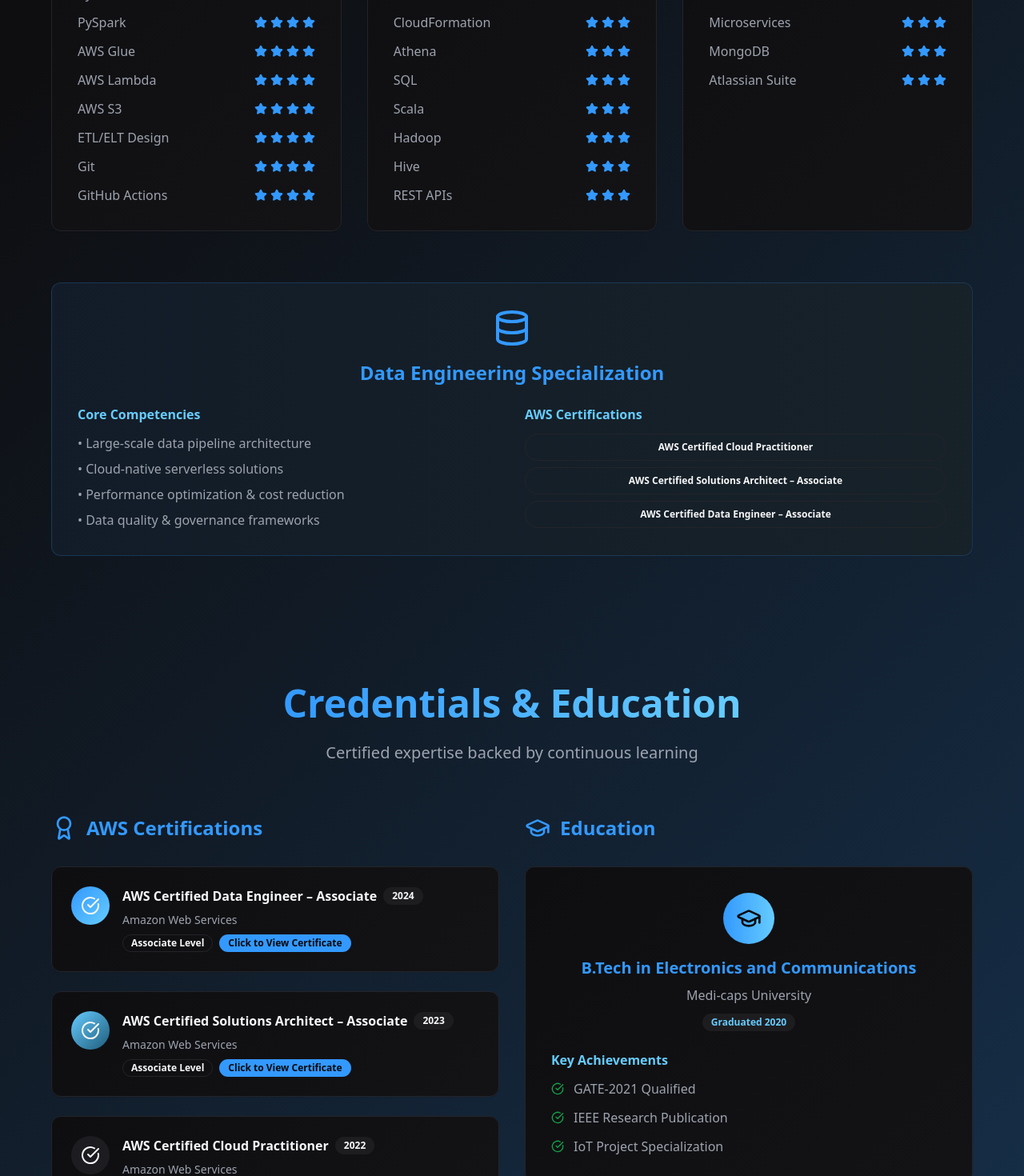
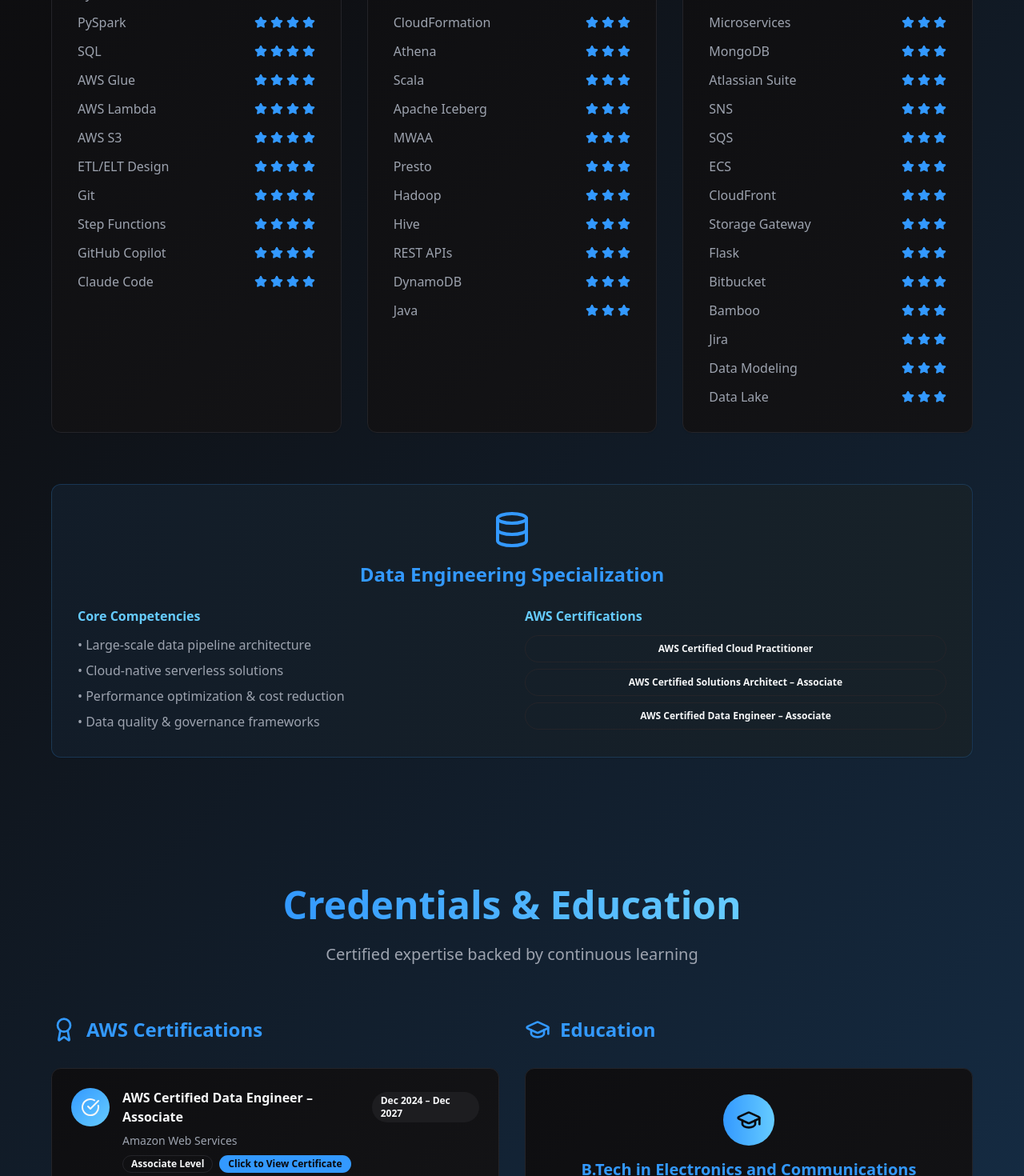
Before and after one commit to mahakg290399/mahakgoyal, a React (Vite) app: page / in a window 1280 px wide. Shown: the part 4100-5570 px from the top of the page at 80% size. Built offline with nearby package versions, Linux system fonts and the light colour scheme; the HTML template or start-up script is replaced by a standard one.

Commit message:
Changes
Co-authored-by: mahakg290399 <49653632+mahakg290399@users.noreply.github.com>

```diff
--- a/src/components/portfolio/CredentialsSection.tsx
+++ b/src/components/portfolio/CredentialsSection.tsx
@@ -7,7 +7,7 @@ export const CredentialsSection = () => {
     {
       title: "AWS Certified Data Engineer – Associate",
       issuer: "Amazon Web Services",
-      year: "2024",
+      year: "Dec 2024 – Dec 2027",
       level: "Associate",
       color: "skill-expert",
       link: "https://drive.google.com/file/d/1zxXXE1LdLAF0rMPsaeUNJcsI6qS0fCKS/view?usp=sharing"
@@ -15,7 +15,7 @@ export const CredentialsSection = () => {
     {
       title: "AWS Certified Solutions Architect – Associate",
       issuer: "Amazon Web Services",
-      year: "2023",
+      year: "Aug 2023 – Aug 2026",
       level: "Associate",
       color: "skill-proficient",
       link: "https://drive.google.com/file/d/1eWvDrOAqVQ34lyHbgzBcH-CSV-T5YGpc/view?usp=sharing"
@@ -23,7 +23,7 @@ export const CredentialsSection = () => {
     {
       title: "AWS Certified Cloud Practitioner",
       issuer: "Amazon Web Services",
-      year: "2022",
+      year: "Mar 2023 – Dec 2027",
       level: "Foundational",
       color: "skill-skilled",
       link: "https://drive.google.com/file/d/1k1oDkDc5s-d8pHSWvVAVTxk2kTBjKJW6/view?usp=sharing"
--- a/src/components/portfolio/TechStackSection.tsx
+++ b/src/components/portfolio/TechStackSection.tsx
@@ -10,7 +10,7 @@ export const TechStackSection = () => {
       icon: <Star className="w-6 h-6" />,
       level: "8.5/10",
       color: "skill-expert",
-      skills: ["Python", "PySpark", "AWS Glue", "AWS Lambda", "AWS S3", "ETL/ELT Design", "Git", "GitHub Actions"],
+      skills: ["Python", "PySpark", "SQL", "AWS Glue", "AWS Lambda", "AWS S3", "ETL/ELT Design", "Git", "Step Functions", "GitHub Copilot", "Claude Code"],
       progress: 85
     },
     {
@@ -18,7 +18,7 @@ export const TechStackSection = () => {
       icon: <Cloud className="w-6 h-6" />,
       level: "7.5/10",
       color: "skill-proficient",
-      skills: ["AWS EMR", "CloudFormation", "Athena", "SQL", "Scala", "Hadoop", "Hive", "REST APIs"],
+      skills: ["AWS EMR", "CloudFormation", "Athena", "Scala", "Apache Iceberg", "MWAA", "Presto", "Hadoop", "Hive", "REST APIs", "DynamoDB", "Java"],
       progress: 75
     },
     {
@@ -26,7 +26,7 @@ export const TechStackSection = () => {
       icon: <Code className="w-6 h-6" />,
       level: "6.5/10",
       color: "skill-skilled",
-      skills: ["CI/CD", "Microservices", "MongoDB", "Atlassian Suite"],
+      skills: ["CI/CD", "Microservices", "MongoDB", "Atlassian Suite", "SNS", "SQS", "ECS", "CloudFront", "Storage Gateway", "Flask", "Bitbucket", "Bamboo", "Jira", "Data Modeling", "Data Lake"],
       progress: 65
     }
   ];
```
